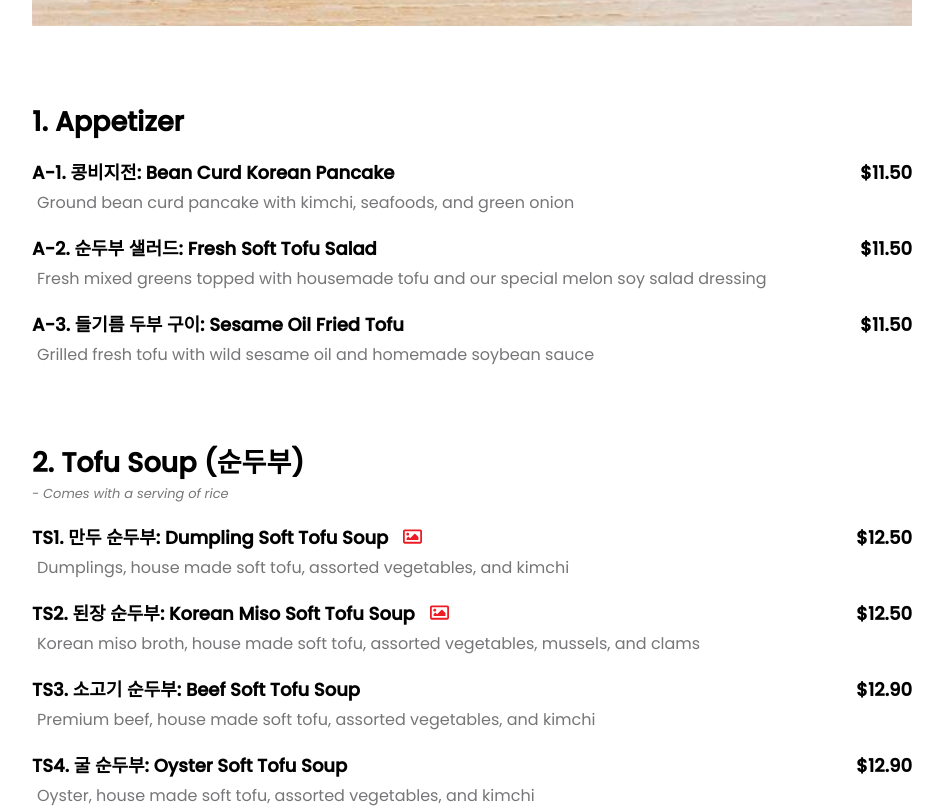
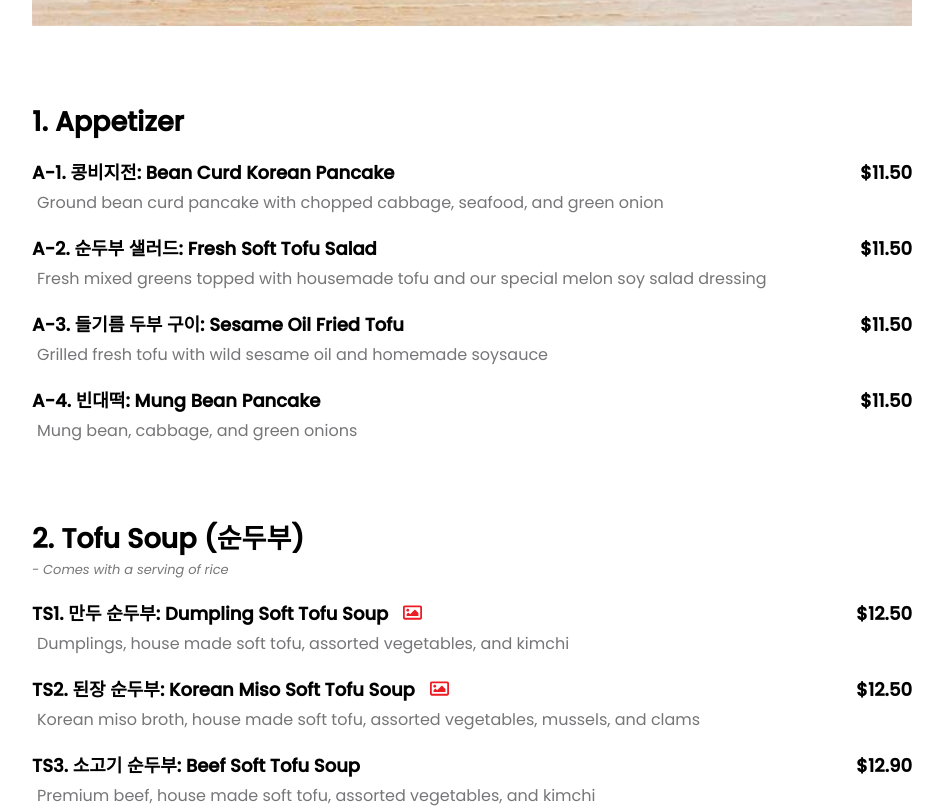
Before and after one commit to Laurasgold/homepage, a Gatsby site: page /qr in a window 1280 px wide. Shown: the part 1352-2163 px from the top of the page, without its empty margins (168-1111 px from the left). Built offline with nearby package versions, Linux system fonts and the light colour scheme; Gatsby itself is replaced by a stand-in of ours.

Commit message:
Update Menu.tsx

```diff
--- a/src/components/Menu.tsx
+++ b/src/components/Menu.tsx
@@ -168,7 +168,7 @@ export function Menu() {
           name: "Bean Curd Korean Pancake",
           nameKr: "콩비지전",
           description:
-            "Ground bean curd pancake with kimchi, seafoods, and green onion",
+            "Ground bean curd pancake with chopped cabbage, seafood, and green onion",
           descriptionKr: "",
           price: "11.50",
         },
@@ -186,7 +186,16 @@ export function Menu() {
           name: "Sesame Oil Fried Tofu",
           nameKr: "들기름 두부 구이",
           description:
-            "Grilled fresh tofu with wild sesame oil and homemade soybean sauce",
+            "Grilled fresh tofu with wild sesame oil and homemade soysauce",
+          descriptionKr: "",
+          price: "11.50",
+        },
+         {
+          id: "A-4",
+          name: "Mung Bean Pancake",
+          nameKr: "빈대떡",
+          description:
+            "Mung bean, cabbage, and green onions",
           descriptionKr: "",
           price: "11.50",
         },
@@ -446,7 +455,7 @@ export function Menu() {
           id: "B3",
           name: "Kimchi Bibimbap",
           nameKr: "김치 돌솥",
-          description: "Kimchi, marinated pork, and assorted veggies",
+          description: "Kimchi and assorted veggies",
           descriptionKr: "",
           price: "13.50",
         },
```
